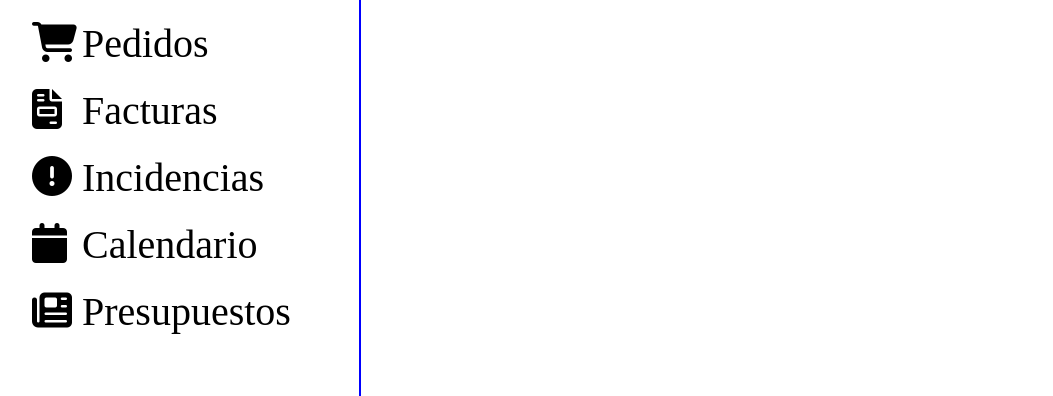
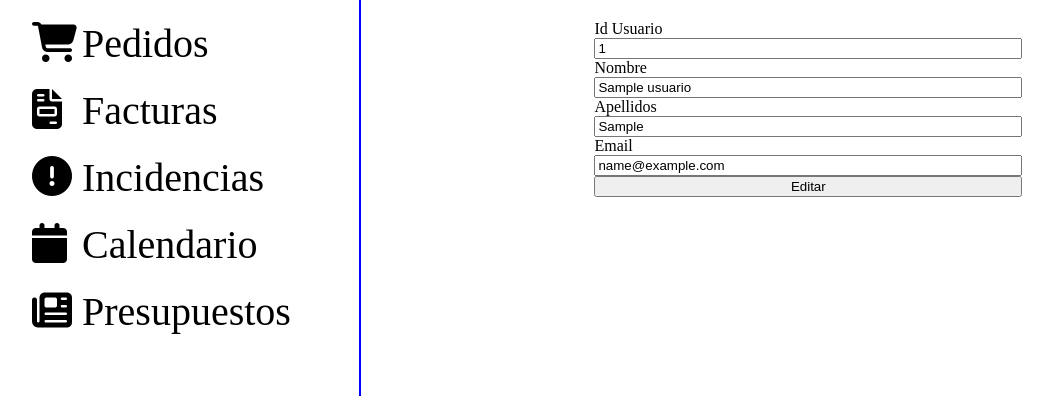
Before and after one commit to tfermoso/web2, a PHP site: page /datos_usuario.php in a window 1280 px wide. Shown: the part 110-506 px from the top of the page, without its empty margins (16-1069 px from the left). Run offline with PHP 8.4, Linux system fonts and the light colour scheme; the visitor is signed in with stand-in values (Sample User, id 1); tables that the repository leaves empty or names only in its code hold one stand-in row (values such as "Sample post").

Commit message:
formulario editar usuario

```diff
--- a/datos_usuario.php
+++ b/datos_usuario.php
@@ -4,7 +4,7 @@ if (!isset($_SESSION["usuario"])) {
     header("Location: login.php");
 }
 include("conexiondb.php");
-$sql="select * from usuarios where idusuario = :idusuario";
+$sql="select * from usuarios where id = :idusuario";
 $stm=$conexion->prepare($sql);
 $stm->bindParam(":idusuario",$_SESSION["idusuario"]);
 $stm->execute();
@@ -15,7 +15,17 @@ if(!$row){
 include("./partials/cabecera.php");
 ?>
 <div class="contenedorPrincipal">
-
+    <form action="" method="post">
+        <label for="id">Id Usuario</label>
+        <input type="number" name="id" id="" readonly value="<?php echo $row['id'] ?>">
+        <label for="nombre">Nombre</label>
+        <input type="text" name="nombre" id="nombre" value="<?php echo $row['nombre'] ?>">
+        <label for="apellidos">Apellidos</label>
+        <input type="text" name="apellidos" id="apellidos" value="<?php echo $row['apellidos'] ?>">
+        <label for="email">Email</label>
+        <input type="email" name="email" id="email" value="<?php echo $row['email'] ?>">
+        <input type="submit" value="Editar">
+    </form>
 </div>
 <?php
 include("./partials/footer.php");
```
